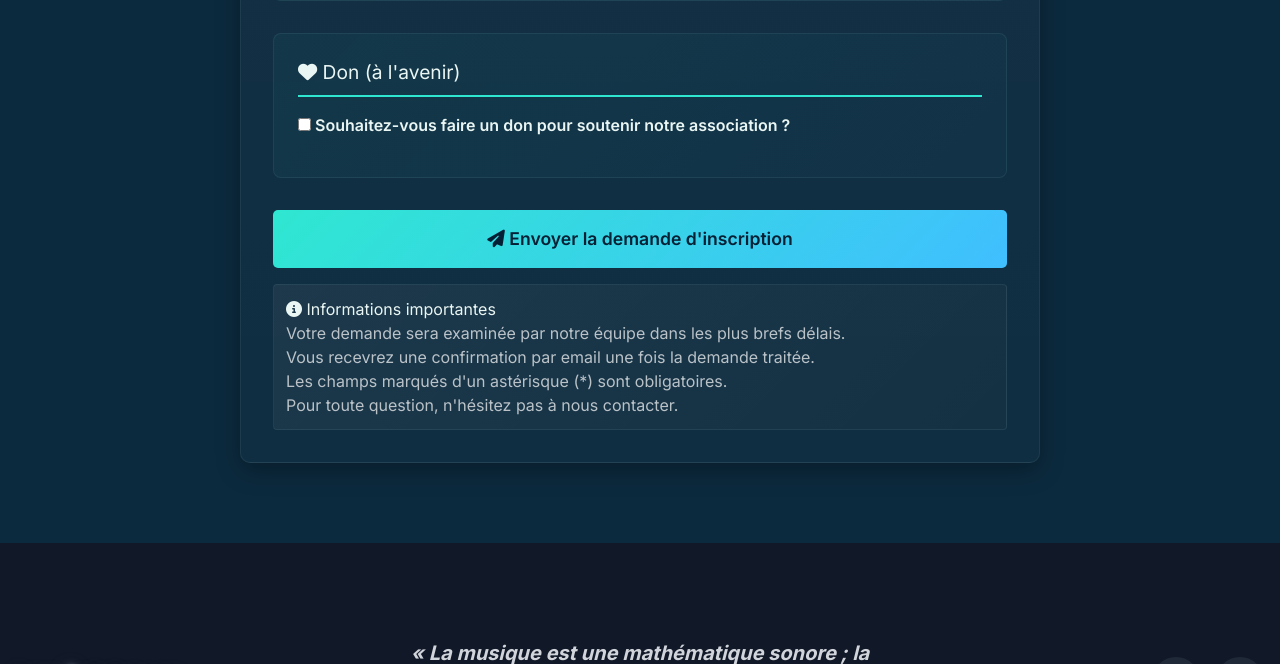
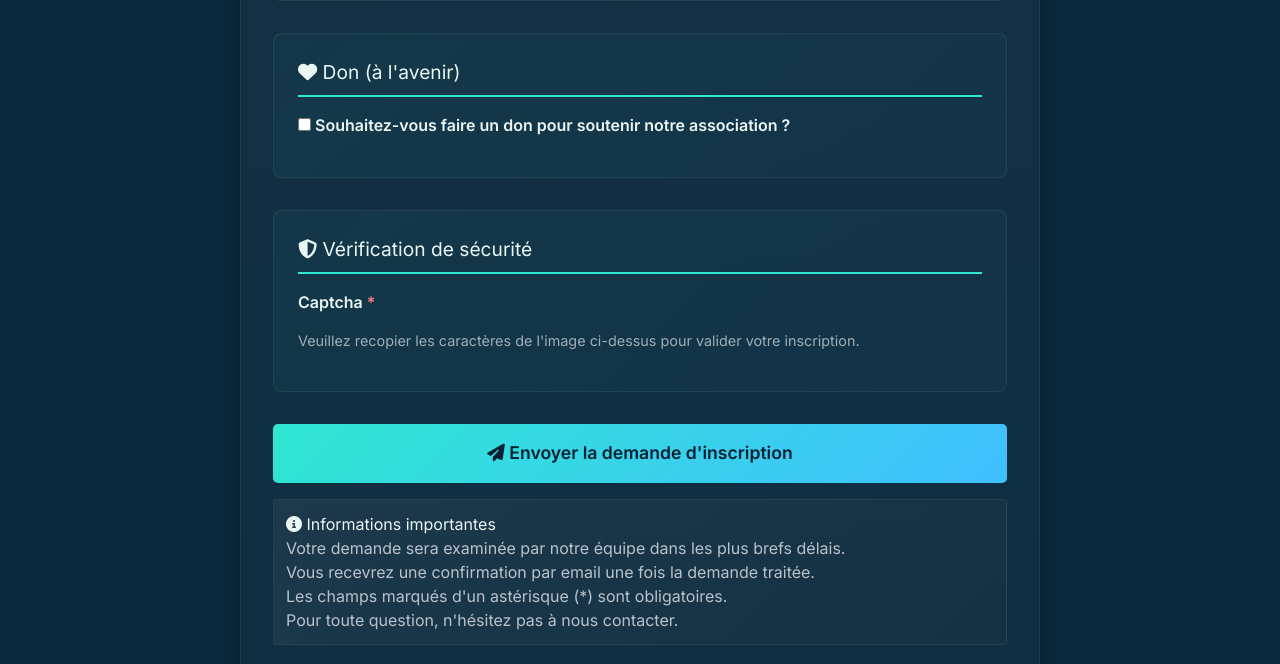
Before and after one commit to chamsidin/Eclair, a Django app: page /inscription-parent/ in a window 1280 px wide. Shown: the part 1675-2339 px from the top of the page. Run offline with Django 5.2, Linux system fonts and the light colour scheme; data that the repository does not hold is empty; some libraries are stand-ins or nearby versions.

Commit message:
ajout captchas

```diff
--- a/Projet/Projet/App/forms.py
+++ b/Projet/Projet/App/forms.py
@@ -48,12 +48,18 @@
 class ParentInscriptionForm(forms.ModelForm):
     """Formulaire d'inscription pour les parents"""
 
+    captcha = CaptchaField(
+        label='Vérification',
+        error_messages={'invalid': 'Le code de vérification est incorrect.'}
+    )
+
     class Meta:
         model = ParentApplication
         fields = [
             'parent_first_name', 'parent_last_name', 'parent_email', 'parent_phone',
-            'school_name', 'motivation', 'wants_to_donate', 'donation_amount'
+            'school_name', 'motivation', 'wants_to_donate', 'donation_amount', 'captcha'
         ]
+
         widgets = {
             'parent_first_name': forms.TextInput(attrs={
                 'class': 'form-control',
@@ -140,11 +146,16 @@
 class ProviseurInscriptionForm(forms.ModelForm):
     """Formulaire d'inscription pour les proviseurs/directeurs d'établissement"""
 
+    captcha = CaptchaField(
+        label='Vérification',
+        error_messages={'invalid': 'Le code de vérification est incorrect.'}
+    )
+
     class Meta:
         model = PartnerApplication
         fields = [
             'school_name', 'contact_name', 'contact_email', 'contact_phone',
-            'school_address', 'motivation'
+            'school_address', 'motivation', 'captcha'
         ]
         widgets = {
             'school_name': forms.TextInput(attrs={
@@ -191,13 +202,18 @@
 class IntervenantInscriptionForm(forms.ModelForm):
     """Formulaire de candidature pour devenir intervenant"""
 
+    captcha = CaptchaField(
+        label='Vérification',
+        error_messages={'invalid': 'Le code de vérification est incorrect.'}
+    )
+
     class Meta:
         model = IntervenantApplication
         fields = [
             'prenom', 'nom', 'email', 'telephone', 'date_naissance', 'adresse',
             'niveau_etudes', 'domaine_etudes', 'experience', 'matieres',
             'disponibilites', 'heures_semaine', 'motivation',
-            'cv', 'autre_documents'
+            'cv', 'autre_documents', 'captcha'
         ]
         widgets = {
             'prenom': forms.TextInput(attrs={
--- a/Projet/Projet/App/static/css/formulaires-dark.css
+++ b/Projet/Projet/App/static/css/formulaires-dark.css
@@ -507,6 +507,36 @@
     color: #eaf6f3;
 }
 
+/* Captcha Styling */
+.captcha-wrapper {
+    display: flex;
+    flex-direction: column;
+    gap: 1rem;
+}
+
+.captcha-wrapper img {
+    border-radius: 0.5rem;
+    background: white;
+    padding: 0.25rem;
+    max-width: 200px;
+    height: auto;
+}
+
+.captcha-wrapper input[name="captcha_1"] {
+    width: 100%;
+    padding: 0.75rem 1rem !important;
+    border-radius: 0.5rem !important;
+    background: rgba(255, 255, 255, 0.03) !important;
+    color: #eaf6f3 !important;
+    border: 1px solid rgba(160, 230, 220, 0.2) !important;
+}
+
+.captcha-wrapper input[name="captcha_1"]:focus {
+    border-color: #2fe7d1 !important;
+    outline: none !important;
+    box-shadow: 0 0 0 2px rgba(47, 231, 209, 0.2) !important;
+}
+
 /* Benefits section for proviseur form */
 .benefits-section {
     background: linear-gradient(135deg, rgba(255, 127, 80, 0.15) 0%, rgba(255, 165, 0, 0.08) 100%);
--- a/Projet/Projet/App/templates/Formulaires/parent_inscription.html
+++ b/Projet/Projet/App/templates/Formulaires/parent_inscription.html
@@ -165,6 +165,27 @@
                         </div>
                     {% endif %}
                 </div>
+            </div>
+        </div>
+
+        <!-- CAPTCHA -->
+        <div class="form-section">
+            <h3><i class="fas fa-shield-alt"></i> Vérification de sécurité</h3>
+            <div class="form-group">
+                <label for="{{ form.captcha.id_for_label }}">
+                    {{ form.captcha.label }} <span class="required">*</span>
+                </label>
+                <div class="captcha-wrapper mb-2">
+                    {{ form.captcha }}
+                </div>
+                {% if form.captcha.errors %}
+                    <div class="text-danger small">
+                        {% for error in form.captcha.errors %}
+                            {{ error }}
+                        {% endfor %}
+                    </div>
+                {% endif %}
+                <div class="help-text">Veuillez recopier les caractères de l'image ci-dessus pour valider votre inscription.</div>
             </div>
         </div>
 
```
Also changed, not shown: Projet/Projet/App/templates/Formulaires/intervenant_inscription.html (+22 -1 lines), Projet/Projet/App/templates/Formulaires/proviseur_inscription.html (+21 -0 lines).
